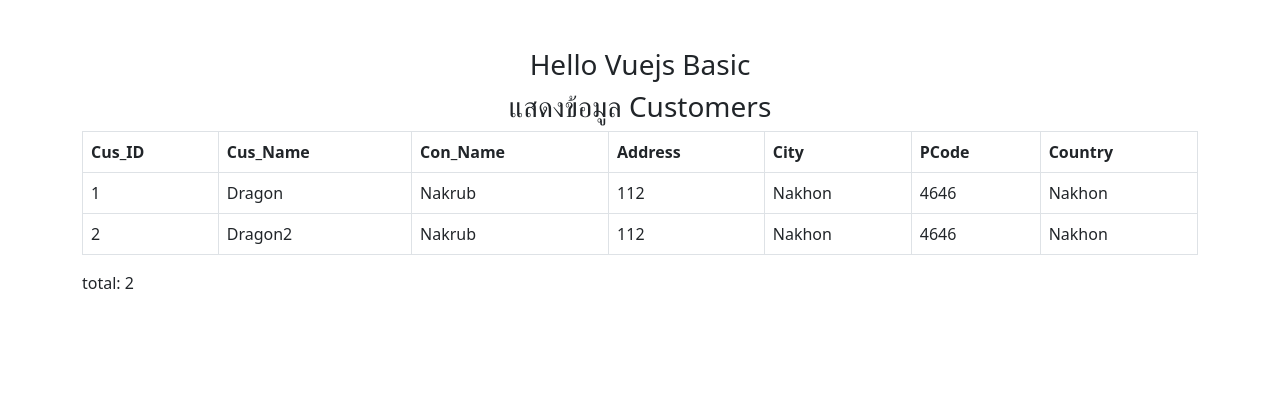
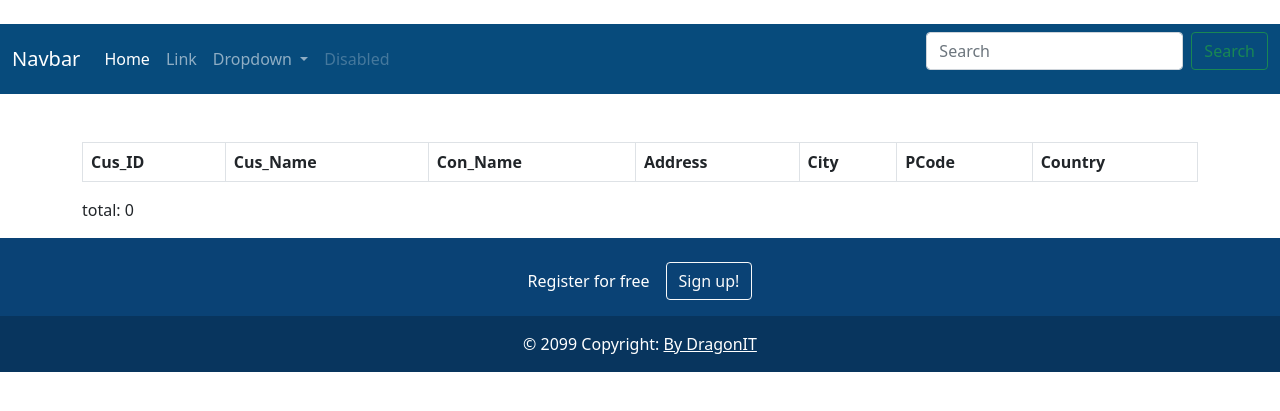
Before and after one commit to dakotanoxar/Vuejsphp, a PHP site: page /vuejs/ in a window 1280 px wide. Shown: the top 411 px of the page. Run offline with PHP 8.4, Linux system fonts and the light colour scheme; data that the repository does not hold is empty.

Commit message:
add header

```diff
--- a/index.html
+++ b/index.php
@@ -1,23 +1,9 @@
-<!DOCTYPE html>
-<html lang="en">
-<head>
-    <meta charset="UTF-8">
-    <meta http-equiv="X-UA-Compatible" content="IE=edge">
-    <meta name="viewport" content="width=device-width, initial-scale=1.0">
-    <title>Basic php +vuejs</title>
-    <!-- CSS only -->
-<link rel="stylesheet" href="https://cdn.jsdelivr.net/npm/bootstrap@5.0.0-beta3/dist/css/bootstrap.min.css" >
-<style>
-    [v-cloak] { display: none; }
-</style>
-</head>
+้<?php
+    include('service/templates/header.php');
+?>
 <body>
     <div id="app" class="container mt-5" v-cloak>
         <div class="row">
-            <div class="col-12 text-center">
-                <h3>{{ title }}</h3>
-                <h3>แสดงข้อมูล Customers</h3>
-            </div>
             <div class="col-12">
                 <table class="table table-hover table-bordered">
                     <thead>
@@ -52,7 +38,7 @@
 
 <!-- development version, includes helpful console warnings -->
 <script src="https://cdn.jsdelivr.net/npm/vue@2/dist/vue.js"></script>
-<!-- JavaScript Bundle with Popper -->
+<script src="https://cdn.jsdelivr.net/npm/axios/dist/axios.min.js"></script>
 <script src="https://cdn.jsdelivr.net/npm/bootstrap@5.0.0-beta3/dist/js/bootstrap.bundle.min.js"></script>
 
 <script>
@@ -61,34 +47,24 @@
         data() {
             return {
                 title: "Hello Vuejs Basic",
-                customers: [{
-                    Cus_ID: "1",
-                    Cus_Name: "Dragon",
-                    Con_Name: "Nakrub",
-                    Address: "112",
-                    City: "Nakhon",
-                    PCode: "4646",
-                    Country: "Nakhon"
-                },{
-                    Cus_ID: "2",
-                    Cus_Name: "Dragon2",
-                    Con_Name: "Nakrub",
-                    Address: "112",
-                    City: "Nakhon",
-                    PCode: "4646",
-                    Country: "Nakhon"
-                }]
+                customers: []
             }
         },
         mounted() {
-            console.log(this.customers)
+            var vm = this
+            axios.get('http://127.0.0.1/vuejs/service/customers/')
+            .then(function(datas){
+                vm.customers = datas.data.response
+            })
+            .catch((err) => {
+                console.log(err)
+            })
         }
-
     })
 
-
 </script>
-
-
+<?php
+    include('service/templates/footer.php');
+?>
 </body>
 </html>
--- /dev/null
+++ b/service/templates/footer.php
@@ -0,0 +1,50 @@
+<!DOCTYPE html>
+<html lang="en">
+<head>
+    <meta charset="UTF-8">
+    <meta http-equiv="X-UA-Compatible" content="IE=edge">
+    <meta name="viewport" content="width=device-width, initial-scale=1.0">
+    <title>Basic php +vuejs</title>
+    <!-- CSS only -->
+<link rel="stylesheet" href="https://cdn.jsdelivr.net/npm/bootstrap@5.0.0-beta3/dist/css/bootstrap.min.css" >
+<style>
+    [v-cloak] { display: none; }
+</style>
+</head>
+<body>
+<section class="">
+  <!-- Footer -->
+  <footer class="text-center text-white" style="background-color: #0a4275;">
+    <!-- Grid container -->
+    <div class="container p-4 pb-0">
+      <!-- Section: CTA -->
+      <section class="">
+        <p class="d-flex justify-content-center align-items-center">
+          <span class="me-3">Register for free</span>
+          <button type="button" class="btn btn-outline-light btn-rounded">
+            Sign up!
+          </button>
+        </p>
+      </section>
+      <!-- Section: CTA -->
+    </div>
+    <!-- Grid container -->
+
+    <!-- Copyright -->
+    <div class="text-center p-3" style="background-color: rgba(0, 0, 0, 0.2);">
+      © 2099 Copyright:
+      <a class="text-white" href="index.php">By DragonIT</a>
+    </div>
+    <!-- Copyright -->
+  </footer>
+  <!-- Footer -->
+</section>
+
+<!-- development version, includes helpful console warnings -->
+<script src="https://cdn.jsdelivr.net/npm/vue@2/dist/vue.js"></script>
+<script src="https://cdn.jsdelivr.net/npm/axios/dist/axios.min.js"></script>
+<script src="https://cdn.jsdelivr.net/npm/bootstrap@5.0.0-beta3/dist/js/bootstrap.bundle.min.js"></script>
+
+
+</body>
+</html>
--- /dev/null
+++ b/service/templates/header.php
@@ -0,0 +1,60 @@
+<!DOCTYPE html>
+<html lang="en">
+<head>
+    <meta charset="UTF-8">
+    <meta http-equiv="X-UA-Compatible" content="IE=edge">
+    <meta name="viewport" content="width=device-width, initial-scale=1.0">
+    <title>Basic php +vuejs</title>
+    <!-- CSS only -->
+<link rel="stylesheet" href="https://cdn.jsdelivr.net/npm/bootstrap@5.0.0-beta3/dist/css/bootstrap.min.css" >
+<style>
+    [v-cloak] { display: none; }
+</style>
+</head>
+<body>
+    <nav class="navbar navbar-expand-lg navbar-dark" style="background-color: #074b7c;">
+        <div class="container-fluid">
+          <a class="navbar-brand" href="#">Navbar</a>
+          <button class="navbar-toggler" type="button" data-bs-toggle="collapse" data-bs-target="#navbarSupportedContent" aria-controls="navbarSupportedContent" aria-expanded="false" aria-label="Toggle navigation">
+            <span class="navbar-toggler-icon"></span>
+          </button>
+          <div class="collapse navbar-collapse" id="navbarSupportedContent">
+            <ul class="navbar-nav me-auto mb-2 mb-lg-0">
+              <li class="nav-item">
+                <a class="nav-link active" aria-current="page" href="#">Home</a>
+              </li>
+              <li class="nav-item">
+                <a class="nav-link" href="#">Link</a>
+              </li>
+              <li class="nav-item dropdown">
+                <a class="nav-link dropdown-toggle" href="#" id="navbarDropdown" role="button" data-bs-toggle="dropdown" aria-expanded="false">
+                  Dropdown
+                </a>
+                <ul class="dropdown-menu" aria-labelledby="navbarDropdown">
+                  <li><a class="dropdown-item" href="#">Action</a></li>
+                  <li><a class="dropdown-item" href="#">Another action</a></li>
+                  <li><hr class="dropdown-divider"></li>
+                  <li><a class="dropdown-item" href="#">Something else here</a></li>
+                </ul>
+              </li>
+              <li class="nav-item">
+                <a class="nav-link disabled" href="#" tabindex="-1" aria-disabled="true">Disabled</a>
+              </li>
+            </ul>
+            <form class="d-flex">
+              <input class="form-control me-2" type="search" placeholder="Search" aria-label="Search">
+              <button class="btn btn-outline-success" type="submit">Search</button>
+            </form>
+          </div>
+        </div>
+      </nav>
+
+
+
+<!-- development version, includes helpful console warnings -->
+<script src="https://cdn.jsdelivr.net/npm/vue@2/dist/vue.js"></script>
+<script src="https://cdn.jsdelivr.net/npm/axios/dist/axios.min.js"></script>
+<script src="https://cdn.jsdelivr.net/npm/bootstrap@5.0.0-beta3/dist/js/bootstrap.bundle.min.js"></script>
+
+</body>
+</html>
```
Also changed, not shown: service/customers/index.php (renamed from service/customers/test.php).
